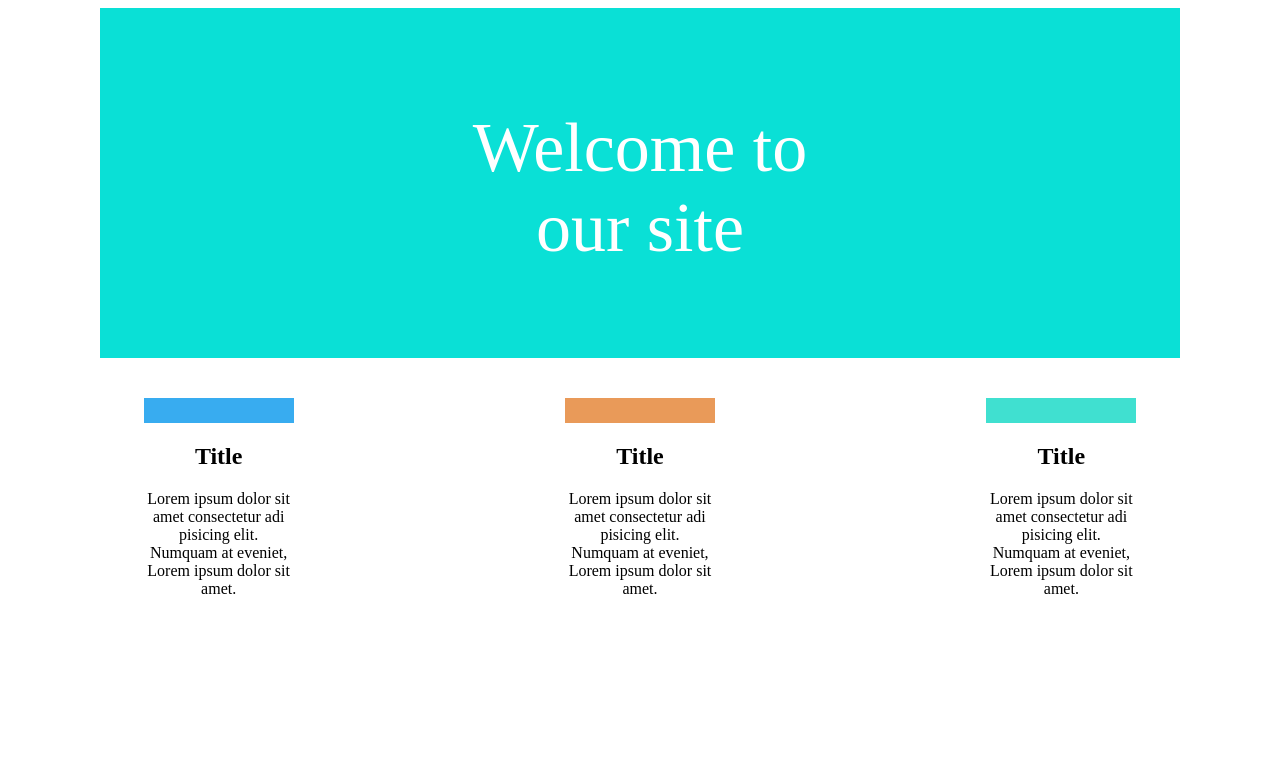
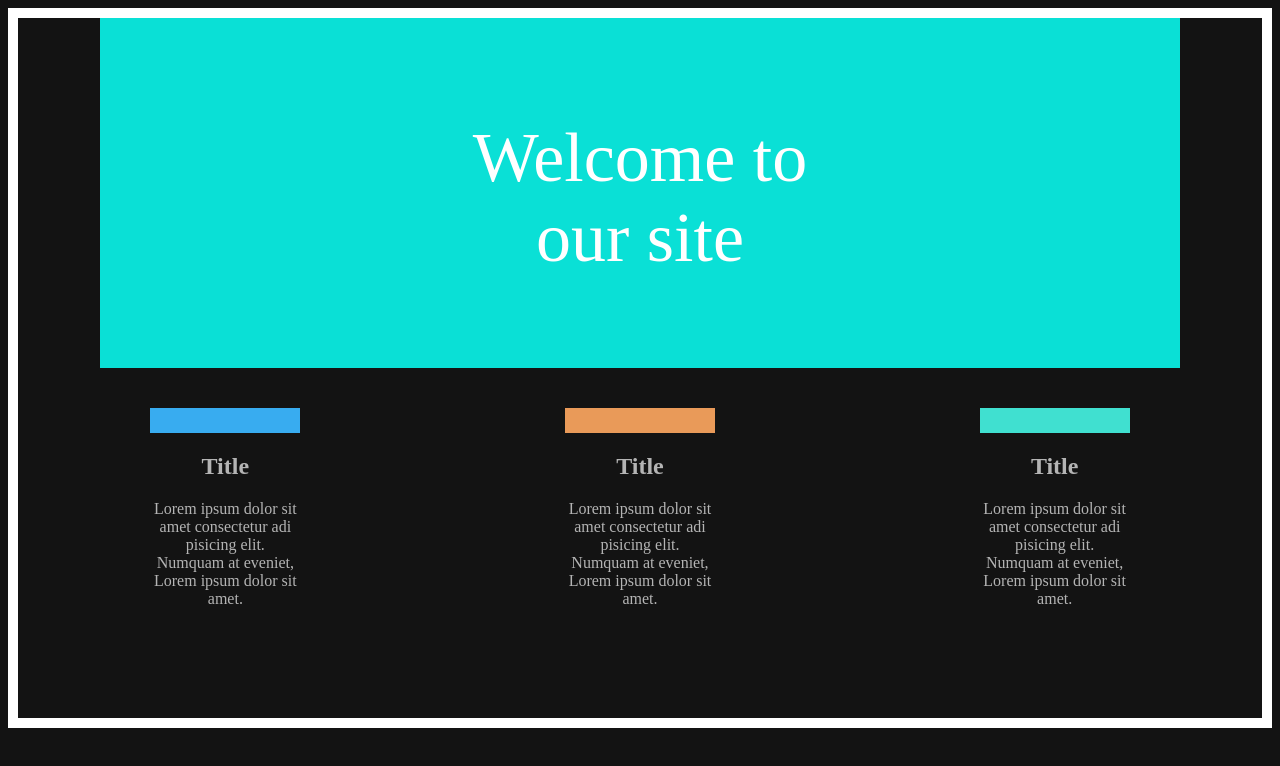
Before and after one commit to RWelchIII/web101_media_queries, a plain HTML site: page index.html in a window 1280 px wide. Drawn offline with Linux system fonts and the light colour scheme.

Commit message:
added background

```diff
--- a/style.css
+++ b/style.css
@@ -40,11 +40,17 @@ header {
 
 
 @media (min-width: 900px){
-
+  body{
+    background-color: rgb(19, 19, 19);
+    border: 10px solid white;
+  }
   header{
       width: 1080px;
       grid-area: header;
       background-color: rgb(10, 224, 214);
+  }
+  section {
+    color: rgb(180, 180, 180);
   }
   .section1 {
     border-top: 25px solid rgb(56, 172, 240);
```
Also changed, not shown: index.html (line endings or trailing spaces).
